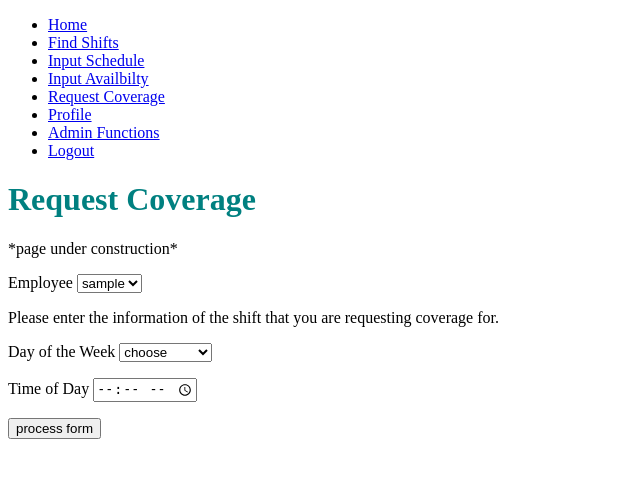
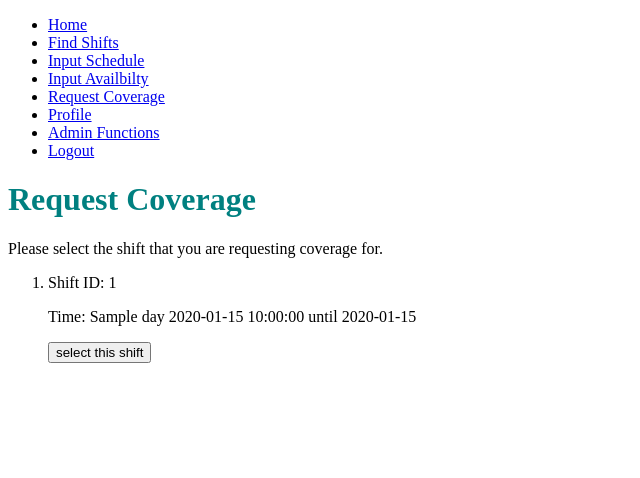
Before and after one commit to mharrigan26/FindASubstitute, a Flask app: template templates/request_coverage.html in a window 1280 px wide. Shown: the top 478 px of the page, without its empty margins (0-640 px from the left). Run offline with Flask 2, Linux system fonts and the light colour scheme; the template is opened without the code that fills it: most values are stand-ins (such as "Sample title", 1, 10 or a date in 2020).

Commit message:
added request_coverage page

```diff
--- a/app.py
+++ b/app.py
@@ -285,14 +285,31 @@ def input_availability():
 #route to request coverage of a shift
 @app.route('/request_coverage/', methods=["GET","POST"])
 def request_coverage():
-    employee_ID = request.form.get('employee')
-    submit = request.form.get('submit')
-    day = request.form.get('day')
-    time = str(request.form.get('time'))
-    #need to add in code to insert data into a table, see Alexandra's code as example
     conn = dbi.connect()
-    data = helper.getAllEmployees(conn)
-    return render_template('request_results.html', list=data)
+
+    try:
+        if 'username' in session:
+            employee_ID = session['username']
+        else:
+            flash('you are not logged in. Please login or join to grab shifts')
+            return redirect( url_for('index') )
+    except Exception as err:
+        flash('some kind of error '+str(err))
+        return redirect( url_for('index') )
+
+
+    if request.method == 'GET':
+        data = helper.getAllEmployees(conn)
+        info = database.getSpecEmployeeShifts(conn, employee_ID)
+        length = len(info)
+        return render_template('request_coverage.html', shifts = info, length = length)
+    else:
+        shift = request.form.get('shiftid')
+        print (shift)
+        print(employee_ID)
+        database.requestCoverage(conn, employee_ID, shift)
+        flash('You have successfully requested coverage')
+        return render_template('request_coverage.html')
 
 if __name__ == '__main__':
     import sys, os
--- a/templates/request_coverage.html
+++ b/templates/request_coverage.html
@@ -2,38 +2,22 @@
 
 {% block main_content %}
 <h1>Request Coverage</h1>
-<p>*page under construction*</p>
-<form method="post" action="{{url_for('request_coverage')}}">
-  <p><label> Employee
-      <select required name="employee">
-        {%for item in list%}
-          <option value="{{item['username']}}" >{{item['username']}}</option>
-        {%endfor%}
-      </select>
-    </label></p>
 
-      <p>Please enter the information of the shift that you are requesting coverage
-          for.</p>
 
-    <p><label> Day of the Week
-            <select required name="day">
-                <option value="">choose</option>
-                <option value= "Monday">Monday</option>
-                <option value= "Tuesday">Tuesday</option>
-                <option value= "Wednesday">Wednesday</option>
-                <option value= "Thursday">Thursday</option>
-                <option value= "Friday">Friday</option>
-                <option value= "Saturday">Saturday</option>
-                <option value= "Sunday">Sunday</option>
-            </select>
-
-    </label></p>
-
-    <p><label> Time of Day
-        <input type ="time" required name = "time">
-
-    </label></p>
-    <p><input type="submit" required name = "submit" value="process form">
-    </form>
-
-    {% endblock %}
+      <p>Please select the shift that you are requesting coverage for.</p>
+        <ol>
+          {% for shift in shifts %}
+          <li>
+          <p>Shift ID: {{shift['shift_id']}}</p>
+          <p>Time: {{shift['day']}} {{shift['time']}} until {{shift['endtime']}}</p>
+          <form action="{{url_for('request_coverage')}}" method="post">
+              <input type="hidden" name="shiftid" value="{{shift['shift_id']}}">
+              <input type="submit" value="select this shift">
+              </form>
+          </li>
+          {% endfor %}
+        </ol>
+        {% if length == 0:%}
+        <p>You have no shifts</p>
+        {% endif %}
+{% endblock %}
```
Also changed, not shown: database.py (+11 -0 lines), templates/request_results.html (deleted, +0 -11 lines).
